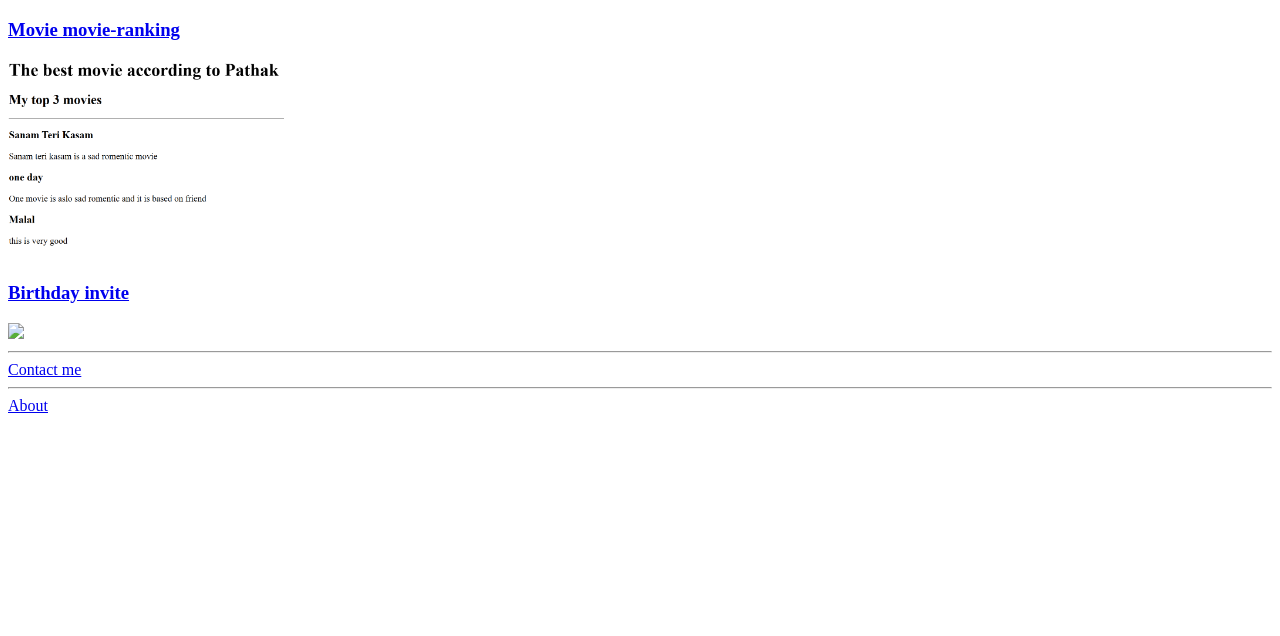
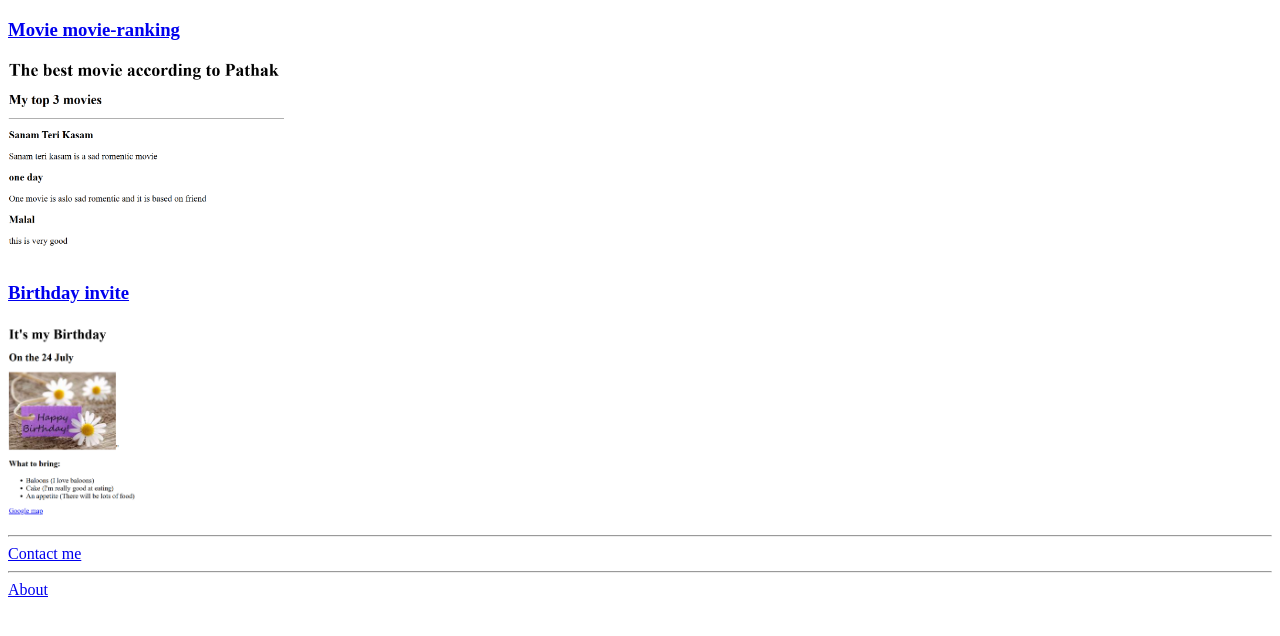
Before and after one commit to Pathak1979/HTML-Portfolio, a plain HTML site: page index.html in a window 1280 px wide. Drawn offline with Linux system fonts and the light colour scheme; files whose address does not match are found by name.

Commit message:
Update index.html

```diff
--- a/index.html
+++ b/index.html
@@ -8,7 +8,7 @@
 <h3><a href="./public/movie-ranking.html">Movie movie-ranking</a></h3>
 <img src="assets/images/movie.png" height="200" />
 <h3><a href="./public/birthdayinvite.html">Birthday invite</a></h3>
-<img src="assets/images/birthday.png" height="200" />
+<img src="birthday.png" height="200" />
 <hr />
 <a href="./public/contact.html">Contact me</a>
 <hr />
```
